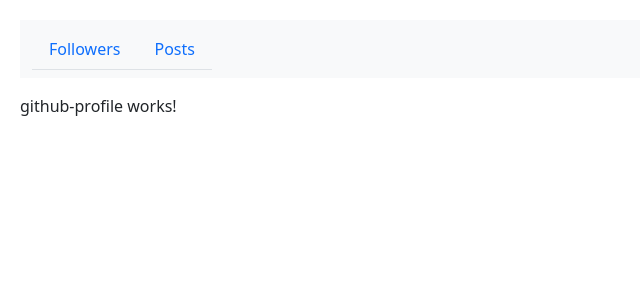
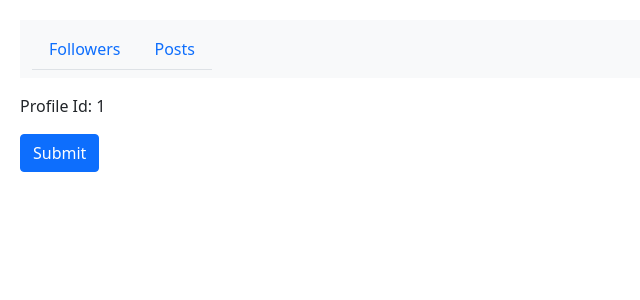
Before and after one commit to itsyst/angular-crud-api-soc, an Angular app: page /followers/1/1 in a window 1280 px wide. Shown: the top 300 px of the page, without its empty margins (0-640 px from the left). Built offline with nearby package versions, Linux system fonts and the light colour scheme.

Commit message:
Use programmatic navigation

```diff
--- a/src/app/github-profile/github-profile.component.html
+++ b/src/app/github-profile/github-profile.component.html
@@ -1 +1,2 @@
-<p>github-profile works!</p>
+<p>Profile Id: {{id}}</p>
+<button class="btn btn-primary" (click)="submit()">Submit</button>
--- a/src/app/github-profile/github-profile.component.ts
+++ b/src/app/github-profile/github-profile.component.ts
@@ -1,5 +1,5 @@
 import { Component, OnInit } from '@angular/core';
-import { ActivatedRoute } from '@angular/router';
+import { ActivatedRoute, Router } from '@angular/router';
 
 @Component({
   selector: 'github-profile',
@@ -7,13 +7,17 @@ import { ActivatedRoute } from '@angular/router';
   styleUrls: ['./github-profile.component.css']
 })
 export class GithubProfileComponent implements OnInit {
+  id!: string | null;
+  constructor(private route:ActivatedRoute, private router:Router) { }
 
-  constructor(private route:ActivatedRoute) { }
+  submit() {
+    this.router.navigate(['/followers'], {queryParams: {page:1, order:'newest'}})
+  }
 
   ngOnInit(): void {
     // User navigate away and come back
-    let id = this.route.snapshot.paramMap.get('id');
-    console.log(id);
+    this.id = this.route.snapshot.paramMap.get('id');
+    console.log(this.id);
 
     // //stay in the page - subscribe to an observable
     // this.route.paramMap
```
